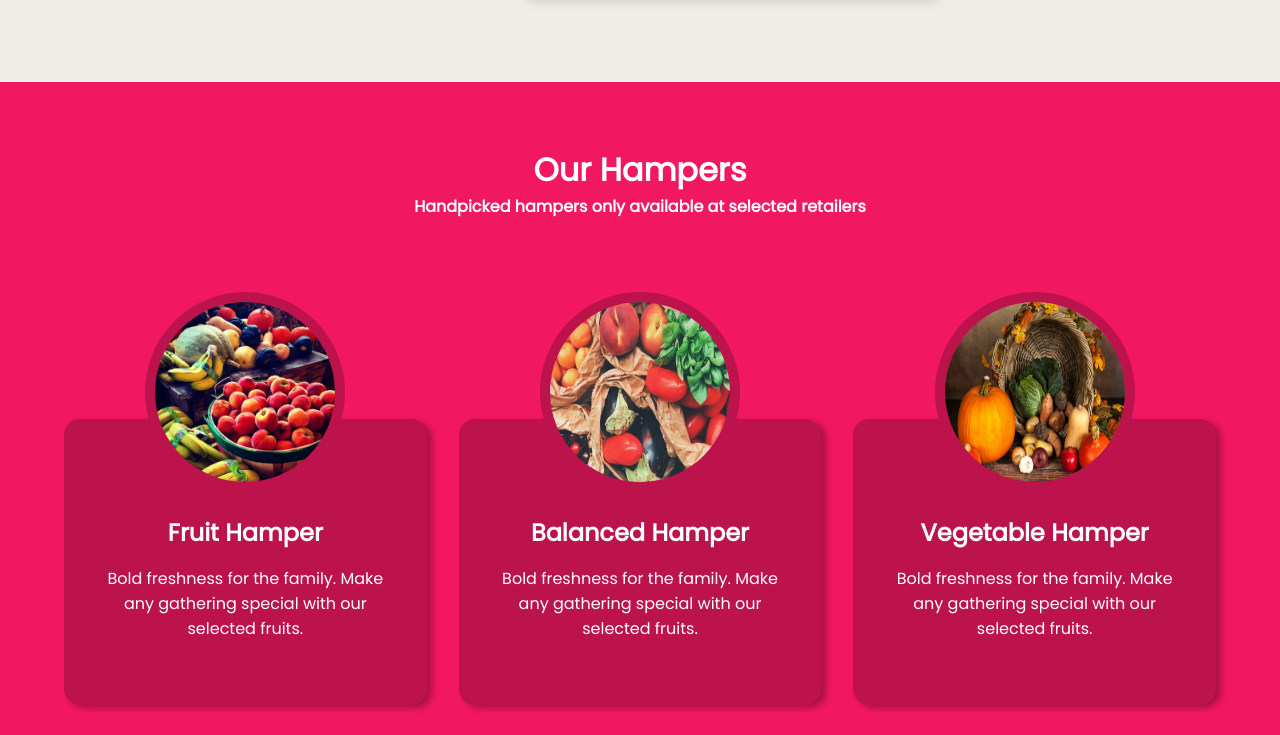
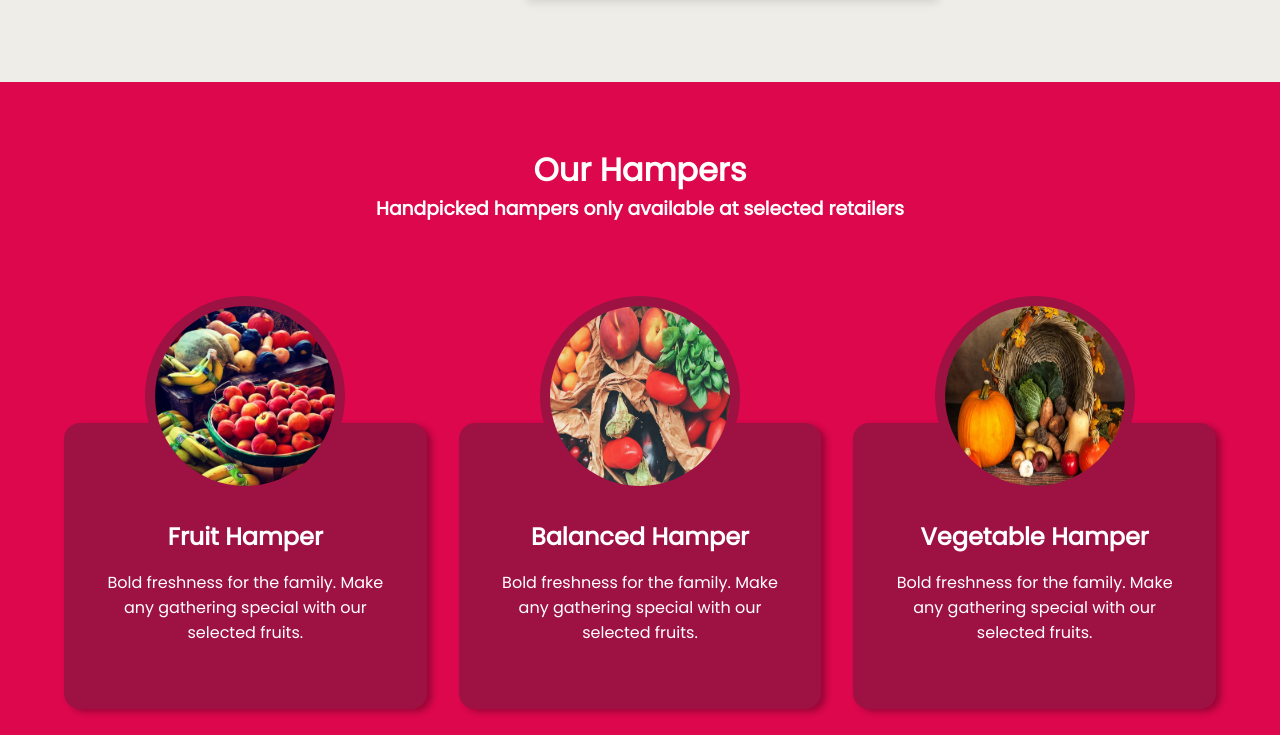
Before and after one commit to onethreeonefour/organicks, a Next.js app: page / in a window 1280 px wide. Shown: the part 1499-2234 px from the top of the page. Built offline with nearby package versions, Linux system fonts and the light colour scheme; a web font is replaced by a local one.

Commit message:
contrast adjustment

```diff
--- a/components/Landing/Hampers.js
+++ b/components/Landing/Hampers.js
@@ -21,9 +21,7 @@ function Hampers() {
   return (
     <HamperWrapper id="hampers">
       <h1>Our Hampers</h1>
-      <p>
-        <strong>Handpicked hampers only available at selected retailers</strong>
-      </p>
+      <h3>Handpicked hampers only available at selected retailers</h3>
       <div className="hamper-container">
         {Hamper.map((el, index) => {
           return (
@@ -45,7 +43,7 @@ function Hampers() {
 export default Hampers;
 const HamperWrapper = styled.div`
   padding: 4rem 0;
-  background: #f11760;
+  background: #dd074e;
   text-align: center;
   color: white;
   display: flex;
@@ -62,7 +60,7 @@ const HamperWrapper = styled.div`
     width: 80%;
 
     .hamper {
-      background: #bc134d;
+      background: #9e1243;
       box-shadow: 5px 3px 6px rgba(0, 0, 0, 0.3);
       padding: 3rem 2rem 4rem 2rem;
       border-radius: 1rem;
@@ -75,7 +73,7 @@ const HamperWrapper = styled.div`
         border-radius: 50%;
         margin-top: -175px;
         border: 10px solid;
-        border-color: #bc134d;
+        border-color: #9e1243;
       }
     }
   }
```
